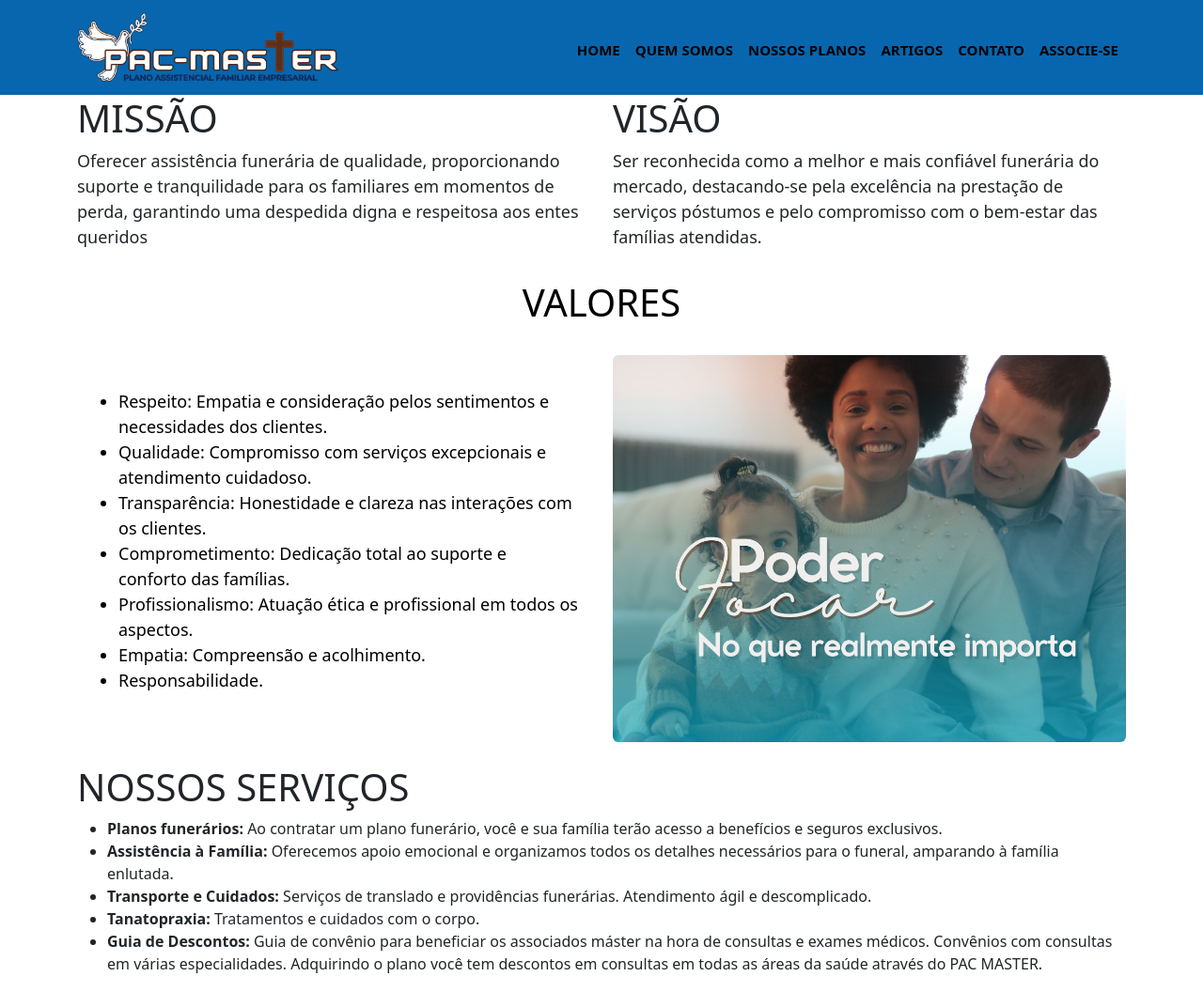
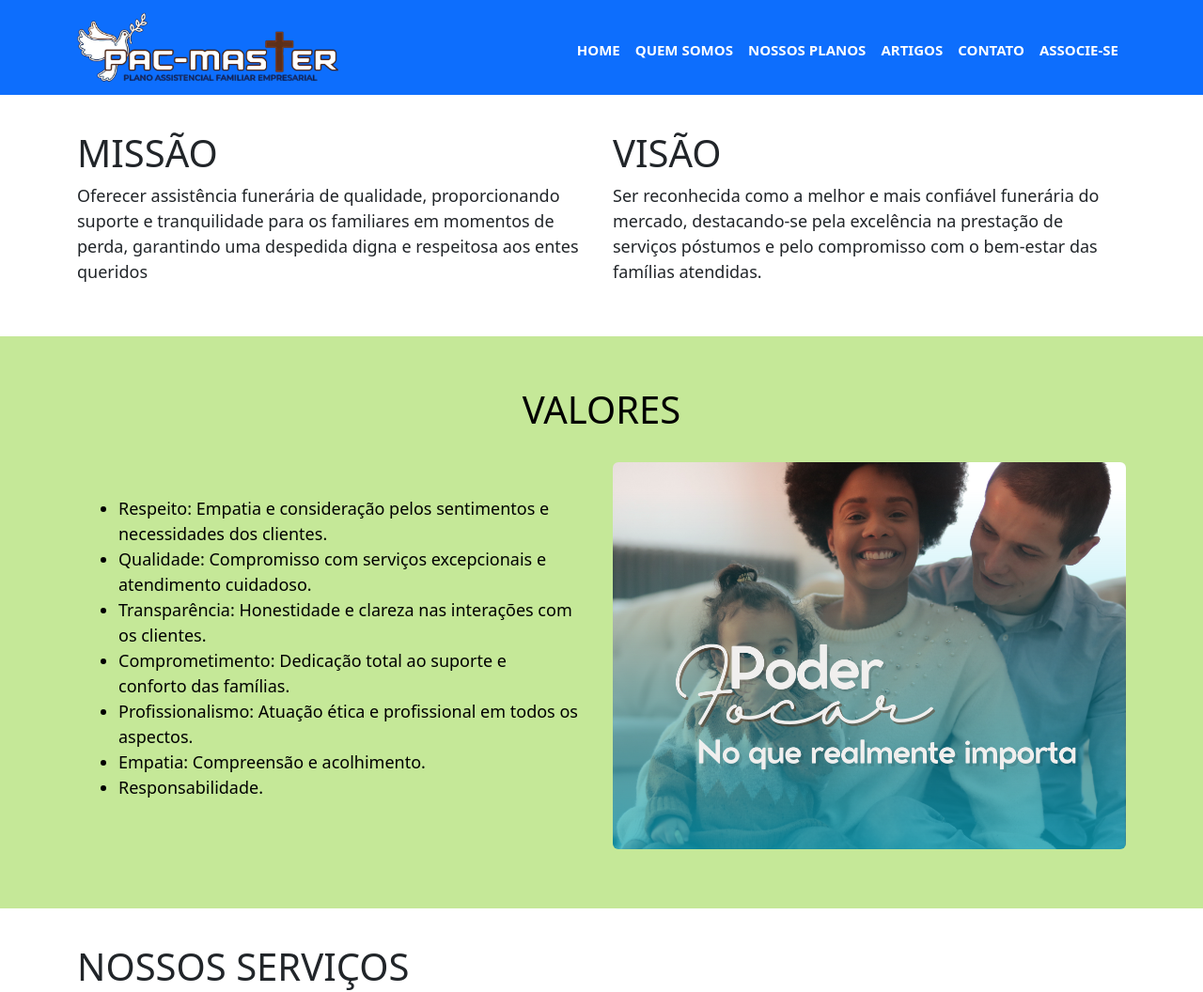
Before and after one commit to edsonrodrigues82/projeto-pacmaster, a plain HTML site: page index.html in a window 1280 px wide. Shown: the top 1056 px of the page at 94% size. Drawn offline with nearby package versions, Linux system fonts and the light colour scheme.

Commit message:
Ajustando detalhes

```diff
--- a/index.html
+++ b/index.html
@@ -11,34 +11,36 @@
 <body>
     <!--Cabeçalho-->
     <header id="header">
-        <nav class="navbar navbar-expand-lg navbar-white custom-navbar fixed-top">
+        <nav class="navbar bg-primary navbar-primary navbar-expand-lg sticky-top">
             <div class="container">
-              <a class="navbar-brand text-black" href="#">
+              <a class="navbar-brand d-flex align-itens-center" href="#">
                 <img id="logo" src="document/logo/1701030180562.png" alt="">
               </a>
-              <button class="navbar-toggler" type="button" data-toggle="collapse" data-target="#conteudoNavbarSuportado"
-                aria-controls="conteudoNavbarSuportado" aria-expanded="false" aria-label="Alterna navegação">
-                <span class="navbar-toggler-icon"></span>
+              <button class="navbar-toggler" type="button"
+              data-bs-toggle="collapse"
+              data-bs-target="#menuNavbar">
+              <span class="navbar-toggler-icon" style="color: #ffffff;"></span>
               </button>
-              <div class="collapse navbar-collapse justify-content-end" id="conteudoNavbarSuportado">
+
+              <div class="collapse navbar-collapse justify-content-end" id="menuNavbar">
                 <ul class="navbar-nav mr-auto">
                   <li class="nav-item active">
-                    <a class="nav-link text-white" style="color: #ffff;" href="#">HOME</a>
+                    <a class="nav-link text-light" href="#">HOME</a>
                   </li>
                   <li class="nav-item">
-                    <a class="nav-link text-black" href="#quemsomos">QUEM SOMOS</a>
+                    <a class="nav-link text-light" href="#quemsomos">QUEM SOMOS</a>
                   </li>
                   <li class="nav-item">
-                    <a class="nav-link text-black" href="#planos">NOSSOS PLANOS</a>
+                    <a class="nav-link text-light" href="#planos">NOSSOS PLANOS</a>
                   </li>
                   <li class="nav-item">
-                    <a class="nav-link text-black" href="#artigos">ARTIGOS</a>
+                    <a class="nav-link text-light" href="#artigos">ARTIGOS</a>
                   </li>
                   <li class="nav-item">
-                    <a class="nav-link text-black" href="#contato">CONTATO</a>
+                    <a class="nav-link text-light" href="#contato">CONTATO</a>
                   </li>
                   <li class="nav-item">
-                    <a class="nav-link text-black" href="#associar">ASSOCIE-SE</a>
+                    <a class="nav-link text-light" href="#associar">ASSOCIE-SE</a>
                   </li>
                 </ul>
               </div>
@@ -255,20 +257,19 @@
                     <img id="logo" src="document/logo/1701030180562.png" alt="">
                 </div>
                 <div id="contato" class="col-md-4">
-                    <p class="d-flex align-itens-center" style="font-size: 20px;">Entre em contato conosco:</p>
+                    <p class="d-flex align-itens-center" style="font-size: 23px;">Entre em contato conosco:</p>
                     <ul class="list-unstyled d-flex">
                         <li class="d-flex align-itens-center me-4"><a href="https://www.instagram.com/pacmaster_oficial/" target="_blank"><i class="fab fa-instagram" style="color: #ffffff; font-size: 30px;"></i></a></li>
-                        <li class="d-flex align-itens-center me-4"><a href="https://wa.me/6634018045" target="_blank"><i class="fab fa-whatsapp" style="color: #ffffff; font-size: 30px;"></i></a></li>
+                        <li class="d-flex align-itens-center me-4"><a href="https://wa.me/556634018045" target="_blank"><i class="fab fa-whatsapp" style="color: #ffffff; font-size: 30px;"></i></a></li>
                         <li class="d-flex align-itens-center"><a href="mailto:nelireis@gmail.com"><i class="far fa-envelope" style="color: #ffffff; font-size: 30px;"></i></a></li>
                     </ul>
-                    <p>Telefone: (66) 3401-8045</p>
+                    <span style="font-size: 20px;">Telefone: (66) 3401-8045</span>
                 </div>
             </div>
         </div>
     </footer>
 
-    <script src="https://cdn.jsdelivr.net/npm/bootstrap@5.3.2/dist/js/bootstrap.bundle.min.js" integrity="sha384-C6RzsynM9kWDrMNeT87bh95OGNyZPhcTNXj1NW7RuBCsyN/o0jlpcV8Qyq46cDfL" crossorigin="anonymous"></script>
-    <script src="assets/vendor/bootstrap/js/bootstrap.bundle.min.js"></script>
+    <script src="https://cdn.jsdelivr.net/npm/bootstrap@5.3.2/dist/js/bootstrap.bundle.min.js" defer></script>
     <script src="https://code.jquery.com/jquery-3.3.1.slim.min.js"
     integrity="sha384-q8i/X+965DzO0rT7abK41JStQIAqVgRVzpbzo5smXKp4YfRvH+8abtTE1Pi6jizo"
     crossorigin="anonymous"></script>
--- a/style.css
+++ b/style.css
@@ -1,15 +1,15 @@
 body::-webkit-scrollbar {
-    width: 0.8rem;
+    width: 0.9rem;
 }
 
 body::-webkit-scrollbar-track {
-    background: rgb(179, 179, 179);
+    background: rgb(236, 236, 236);
 }
 
 body::-webkit-scrollbar-thumb {
-    background-color: rgb(88, 88, 88);
+    background-color: rgb(170, 170, 170);
     border-radius: 20px;
-    border: 3px solid rgb(88, 88, 88);
+    border: 3px solid rgb(170, 170, 170);
 }
 
 /* Estilo da navegação */
@@ -46,7 +46,6 @@ body::-webkit-scrollbar-thumb {
 }
 
 #header{
-
     font-size: 15px;
     font-weight: bold;
 }
@@ -61,7 +60,7 @@ body::-webkit-scrollbar-thumb {
 
 /* Adicione a cor branca ao texto da barra de navegação para contrastar */
 .navbar-nav .nav-link {
-    color: #000000 !important;
+    color: #fff !important;
 }
 
 #header .navbar-brand{
@@ -69,7 +68,8 @@ body::-webkit-scrollbar-thumb {
 }
 
 #home{
-    padding-top: 8%;
+    padding-top: 3%;
+    padding-bottom: 3%;
 }
 
 body{
@@ -86,8 +86,21 @@ p{
 
 }
 
-#valores{
+#sobre{
+    background-color: #C5E898;
     font-size: 18px;
+    padding-top: 3%;
+    padding-bottom: 3%;
+}
+
+#servicos{
+    padding-top: 3%;
+    padding-bottom: 3%;
+}
+
+#quemsomos{
+    padding-top: 3%;
+    padding-bottom: 3%;
 }
 
 .accordion-button-bronze{
```
